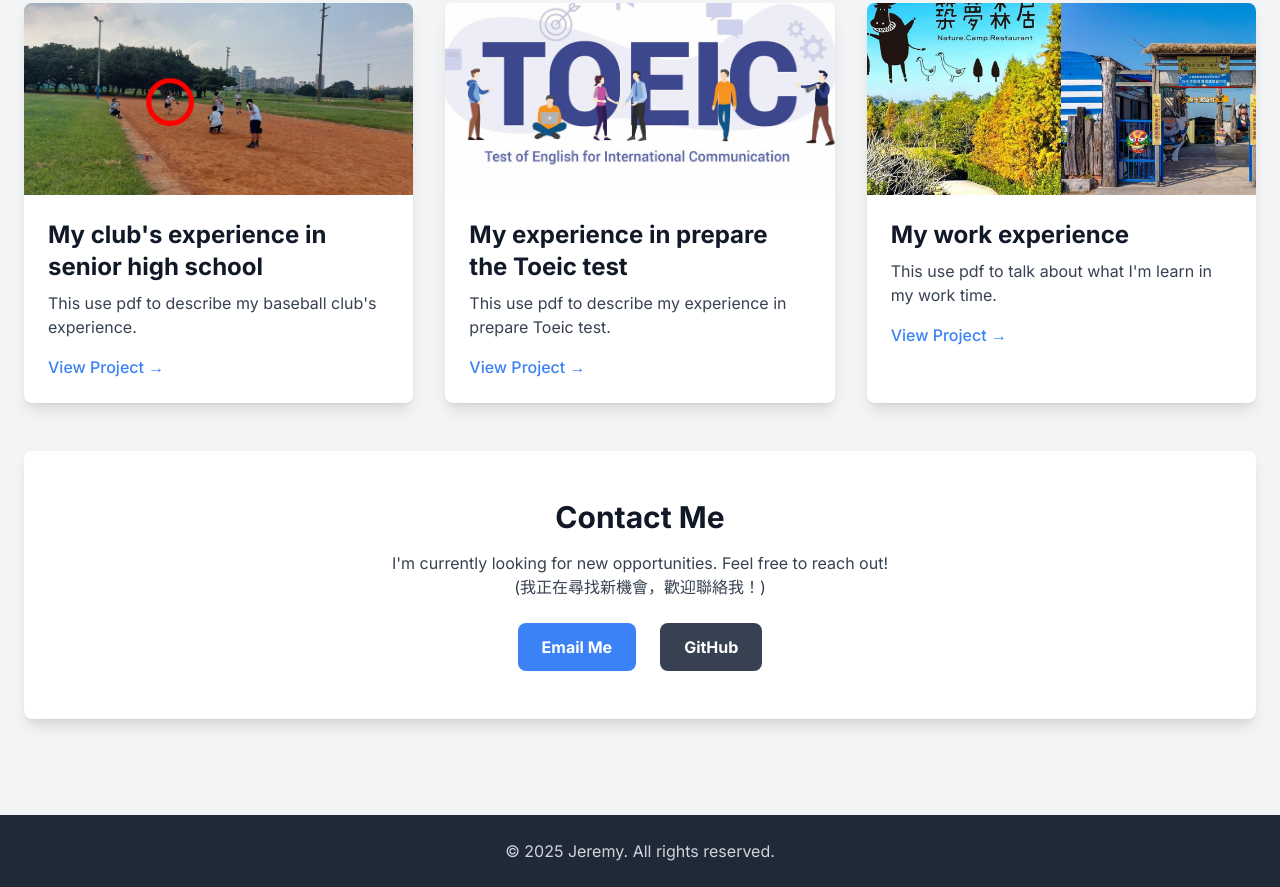
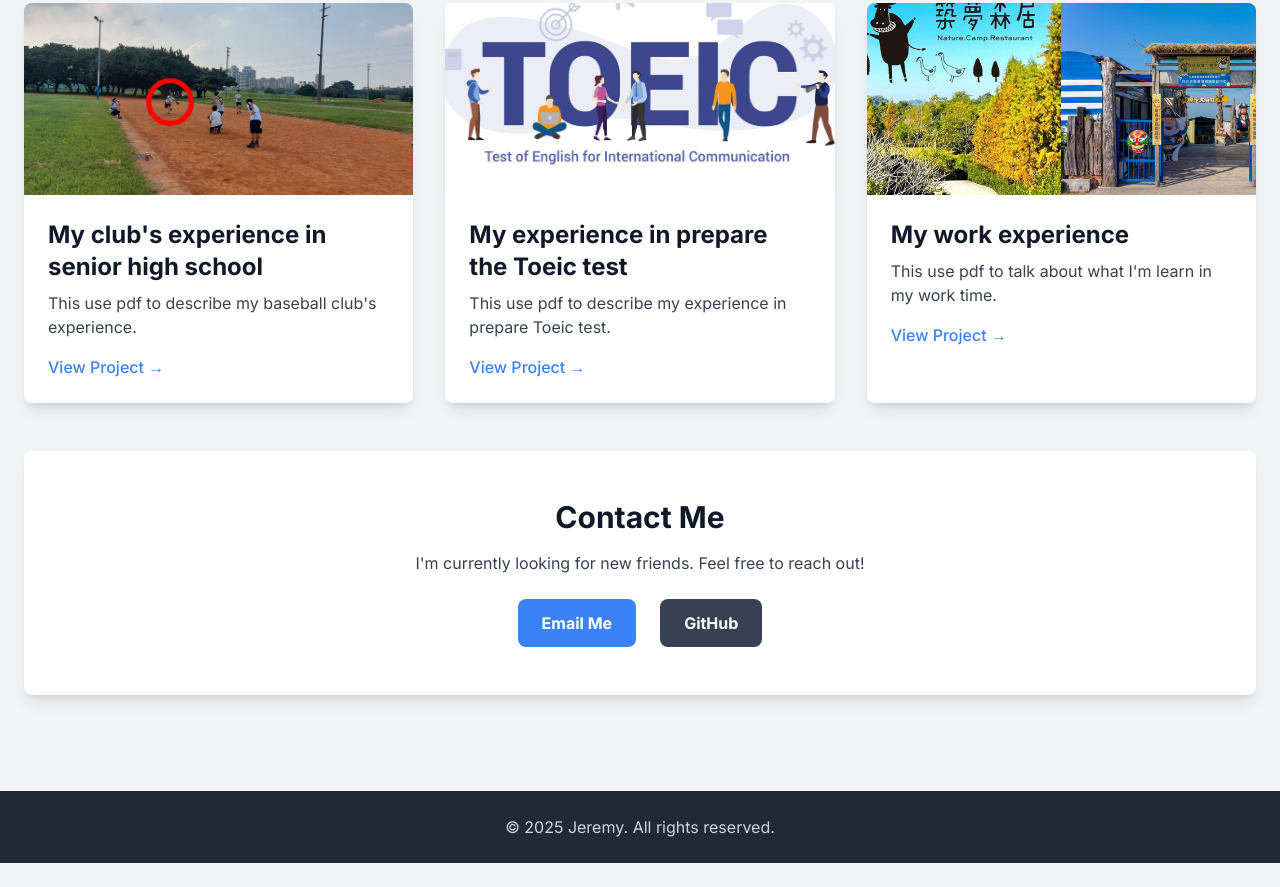
Before and after one commit to zhelunz810/portfolio-Jeremy, a plain HTML site: page index.html in a window 1280 px wide. Shown: the part 497-1384 px from the top of the page. After the commit the page ends 1360 px from the top, so only its background shows below. Drawn offline with nearby package versions, Linux system fonts and the light colour scheme.

Commit message:
Update index.html
change text

```diff
--- a/index.html
+++ b/index.html
@@ -101,8 +101,8 @@
         <section id="contact" class="bg-white rounded-lg shadow-lg p-8 md:p-12 text-center">
             <h2 class="text-3xl font-bold text-gray-900 mb-4">Contact Me</h2>
             <p class="text-gray-700 mb-6 max-w-lg mx-auto">
-                I'm currently looking for new opportunities. Feel free to reach out!
-                (我正在尋找新機會，歡迎聯絡我！)
+                I'm currently looking for new friends. Feel free to reach out!
+
             </p>
             <div class="flex justify-center space-x-6">
                 <a href="mailto:your-email@example.com" class="bg-blue-500 hover:bg-blue-600 text-white font-bold py-3 px-6 rounded-lg transition-colors duration-300">
```
